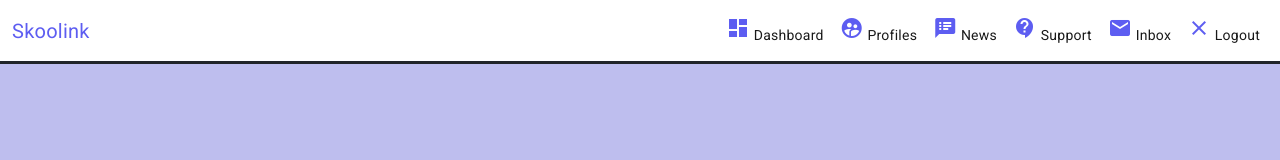
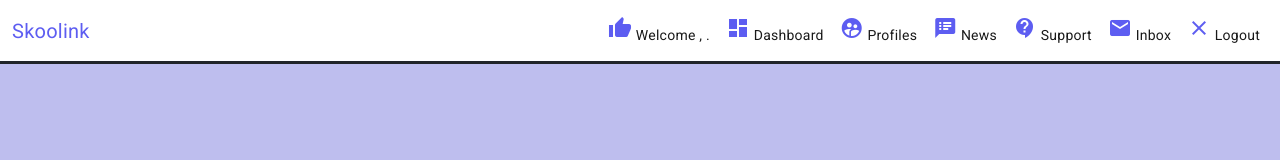
Before and after one commit to Vidatheboss/SkooLink-App-Frontend, an Angular app: page /login in a window 1280 px wide. Shown: the top 160 px of the page. Built offline with nearby package versions, Linux system fonts and the light colour scheme; sample sign-in values are in the browser's storage.

Commit message:
added full name and role name to header

```diff
--- a/src/app/pages/login/login.component.ts
+++ b/src/app/pages/login/login.component.ts
@@ -41,7 +41,9 @@ export class LoginComponent implements OnInit {
       localStorage.setItem('token', response.token);
       localStorage.setItem('id', response.id);
       localStorage.setItem('role', response.role);
-      this.router.navigate(['/dashboard'])
+      localStorage.setItem('fullName', response.fullName)
+      window.location.href = 'http://localhost:4200/dashboard'
+      // this.router.navigate(['/dashboard'])
     },(error) => {
       if (error.error?.message) {
         this.respondMessage = error.error?.message;
--- a/src/app/partials/header/header.component.html
+++ b/src/app/partials/header/header.component.html
@@ -11,6 +11,9 @@
         </li>
         <li class="nav-item" *ngIf="!isLoggedIn()">
           <a class="nav-link active" aria-current="page" href="/login"><mat-icon>check</mat-icon> Login</a>
+        </li>
+        <li class="nav-item" *ngIf="isLoggedIn()">
+          <span class="nav-link active"><mat-icon>thumb_up</mat-icon> Welcome {{ fullName }}, {{ getRoleName() }}.</span>
         </li>
         <li class="nav-item" *ngIf="isLoggedIn()">
           <a class="nav-link active" aria-current="page" href="/dashboard"><mat-icon>dashboard</mat-icon> Dashboard</a>
--- a/src/app/partials/header/header.component.ts
+++ b/src/app/partials/header/header.component.ts
@@ -9,6 +9,8 @@ import {Router} from "@angular/router";
 export class HeaderComponent {
 
   id = localStorage.getItem('id')
+  fullName = localStorage.getItem('fullName')
+  role = localStorage.getItem('role')
 
   constructor(private router: Router) {
   }
@@ -27,7 +29,20 @@ export class HeaderComponent {
     }
   }
 
-  getUserId(){
+  getRoleName(){
+    let userRoleName = '';
+    if (this.role === '1') {
+      userRoleName = 'Student';
+    } else if (this.role === '2') {
+      userRoleName = 'Teacher';
+    } else if (this.role === '3') {
+      userRoleName = 'Nurse';
+    } else if (this.role === '4') {
+      userRoleName = 'Parent';
+    } else if (this.role === '5') {
+      userRoleName = 'Admin';
+    }
 
+    return userRoleName;
   }
 }
```
